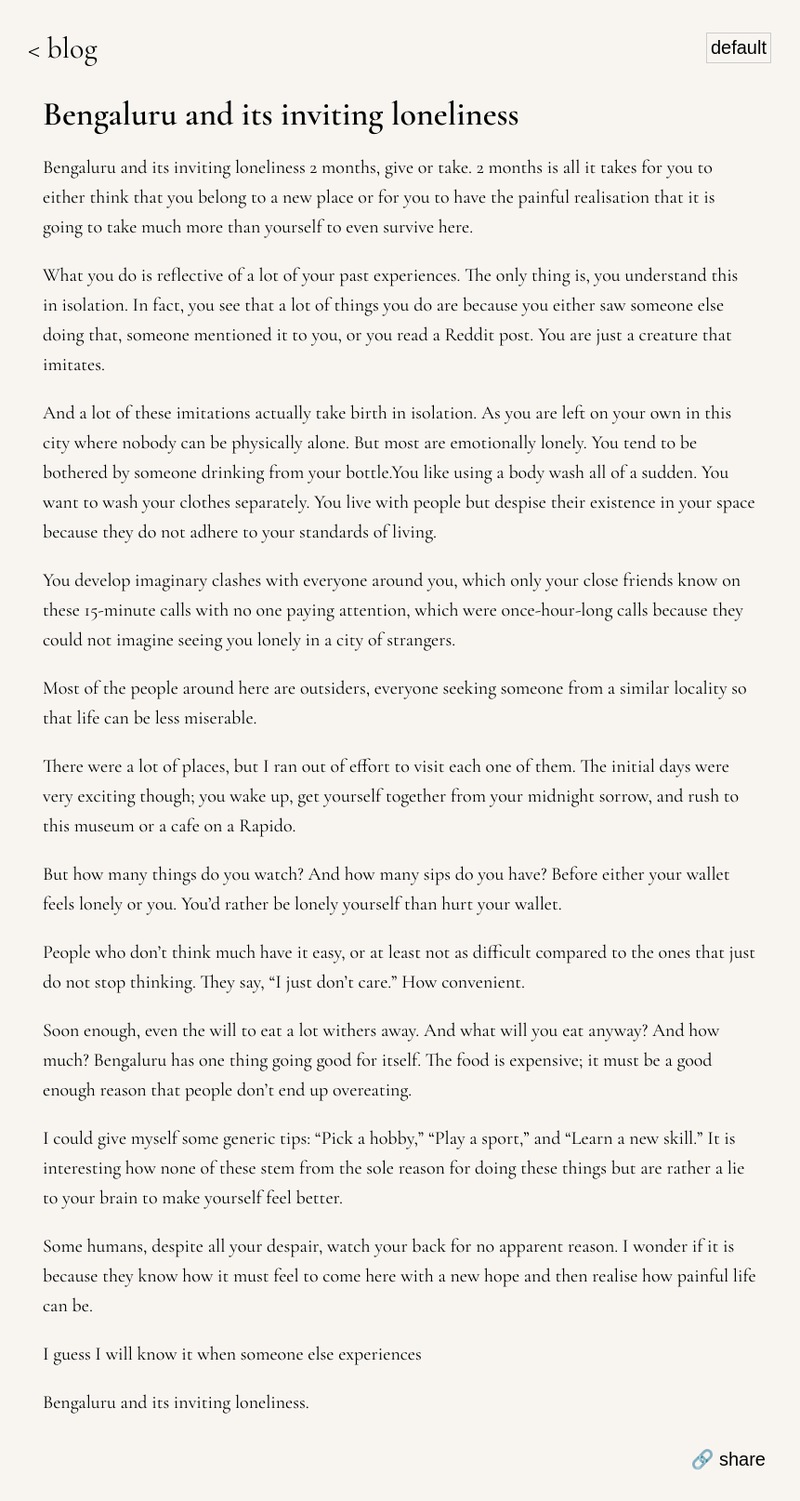
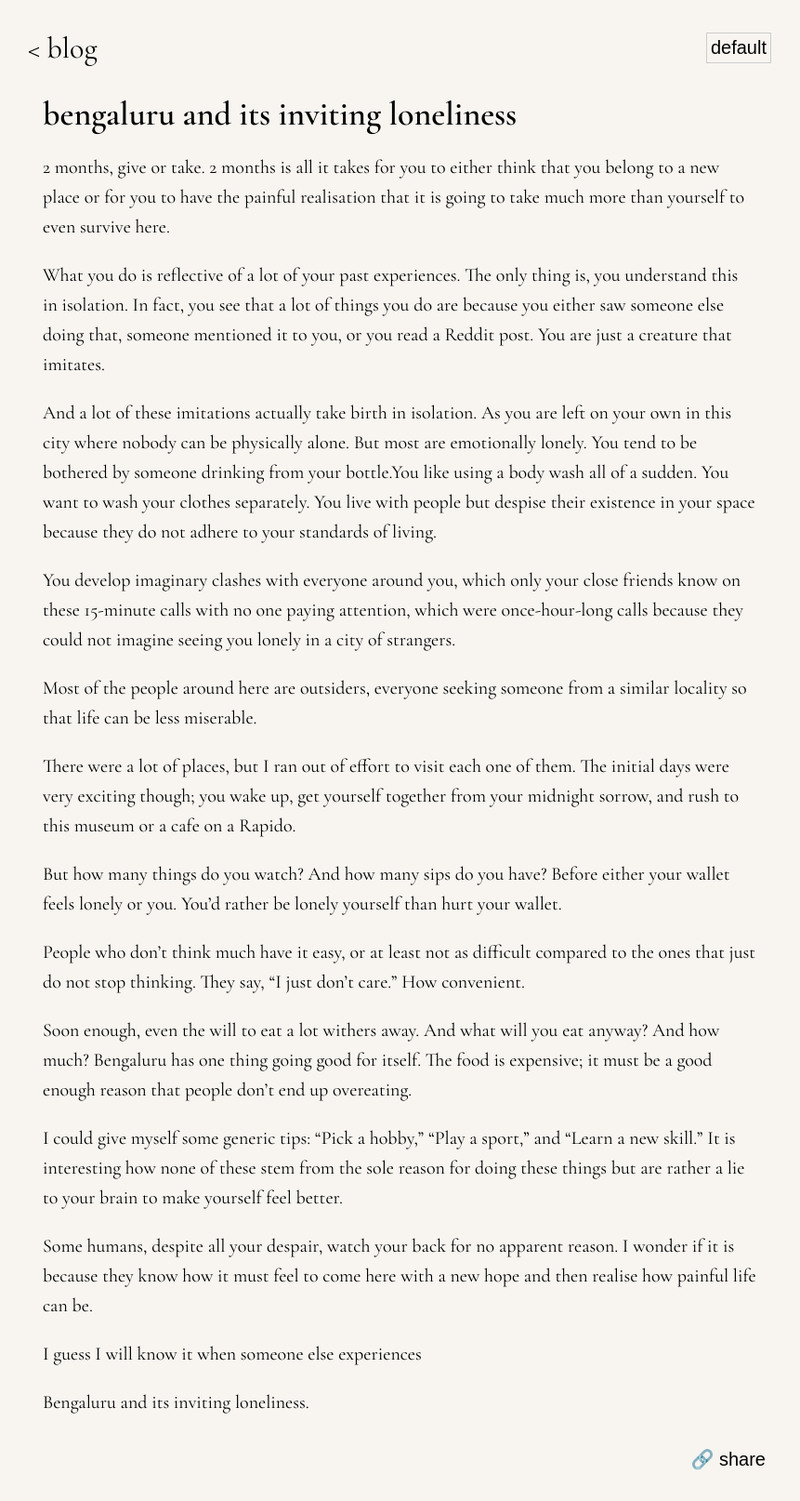
Before and after one commit to harsh-nahar/harsh-nahar.github.io, a Jekyll site: the page built from _posts/2024-10-13-loneliness-in-bengaluru.md, in a window 1280 px wide. Shown: the whole page at 93% size, without its empty margins (210-1071 px from the left). Built offline with Jekyll 4.4.1, drawn with Linux system fonts in a browser that asks for light colours.

Commit message:
Update 2024-10-13-loneliness-in-bengaluru.md

```diff
--- a/_posts/2024-10-13-loneliness-in-bengaluru.md
+++ b/_posts/2024-10-13-loneliness-in-bengaluru.md
@@ -1,8 +1,7 @@
 ---
-title: "Bengaluru and its inviting loneliness"
+title: "bengaluru and its inviting loneliness"
 date: 2024-10-13
 ---
-Bengaluru and its inviting loneliness
 2 months, give or take.
 2 months is all it takes for you to either think that you belong to a new place or for you to have the painful realisation that it is going to take much more than yourself to even survive here.
 
```
